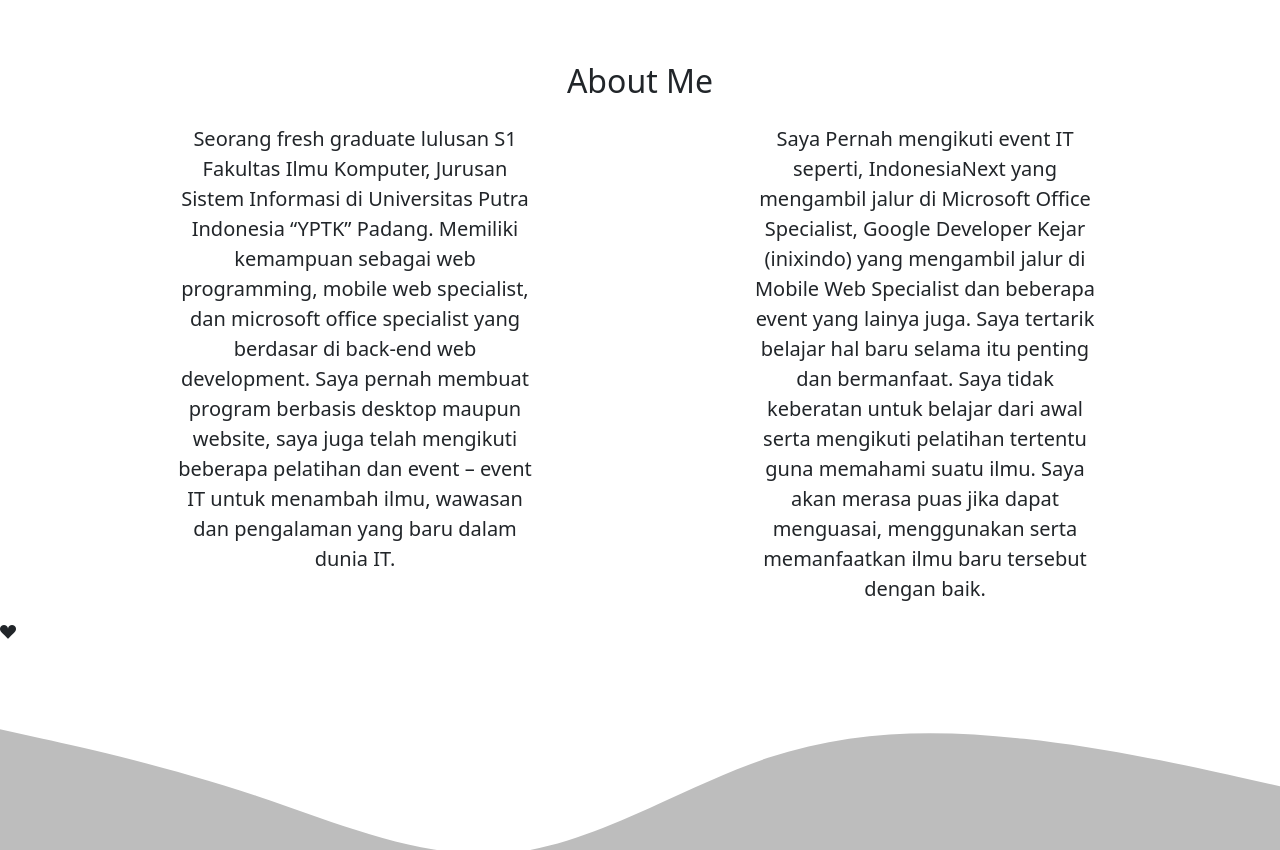
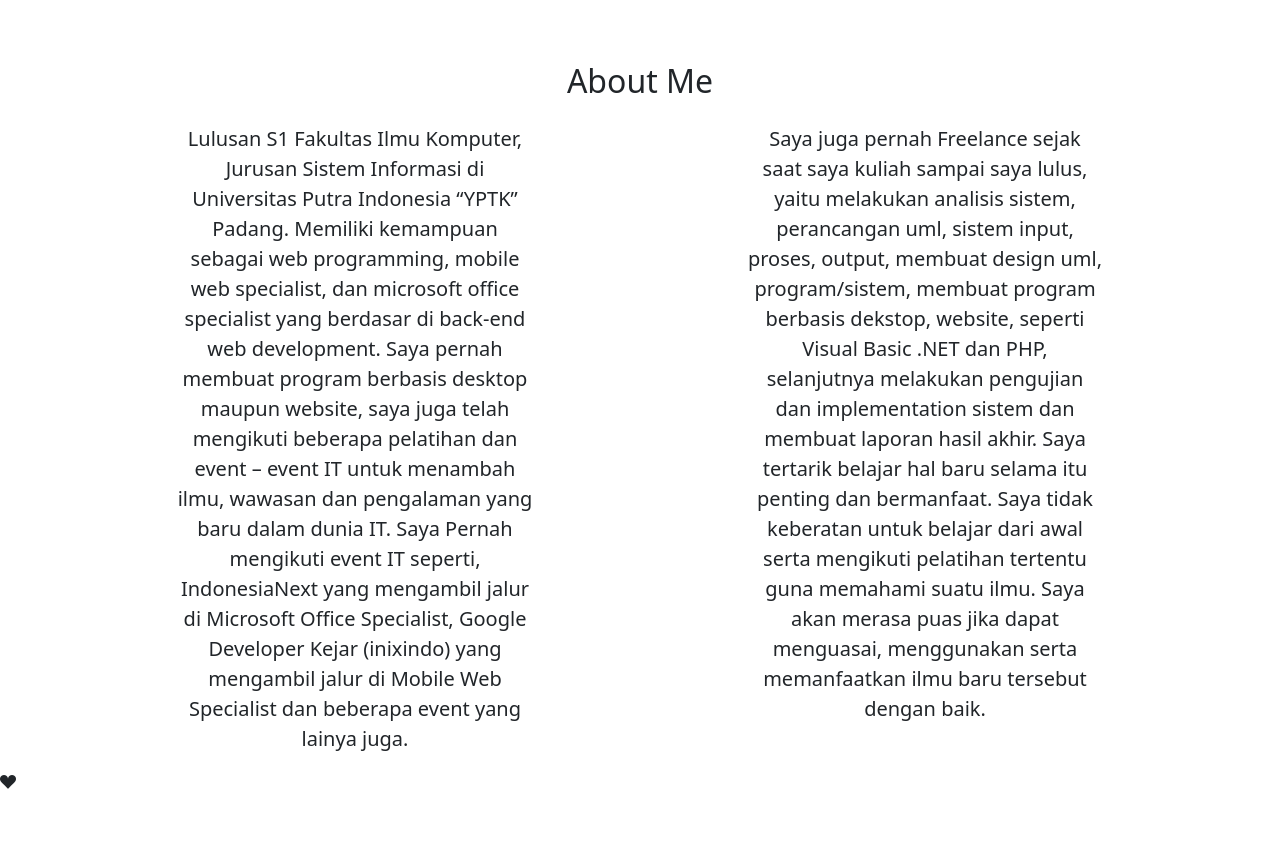
Before and after one commit to FaniAndrianto/faniandrianto.github.io, a plain HTML site: page index.html in a window 1280 px wide. Shown: the part 720-1570 px from the top of the page. Drawn offline with nearby package versions, Linux system fonts and the light colour scheme.

Commit message:
merubah about me

```diff
--- a/index.html
+++ b/index.html
@@ -75,10 +75,10 @@
         </div>
         <div class="row justify-content-around fs-5 text-center">
           <div class="col-md-4" data-aos="fade-right" data-aos-duration="1000">
-            <p>Seorang fresh graduate lulusan S1 Fakultas Ilmu Komputer, Jurusan Sistem Informasi di Universitas Putra Indonesia “YPTK” Padang. Memiliki kemampuan sebagai web programming, mobile web specialist, dan microsoft office specialist yang berdasar di back-end web development. Saya pernah membuat program berbasis desktop maupun website, saya juga telah mengikuti beberapa pelatihan dan event – event IT untuk menambah ilmu, wawasan dan pengalaman yang baru dalam dunia IT.</p>
+            <p>Lulusan S1 Fakultas Ilmu Komputer, Jurusan Sistem Informasi di Universitas Putra Indonesia “YPTK” Padang. Memiliki kemampuan sebagai web programming, mobile web specialist, dan microsoft office specialist yang berdasar di back-end web development. Saya pernah membuat program berbasis desktop maupun website, saya juga telah mengikuti beberapa pelatihan dan event – event IT untuk menambah ilmu, wawasan dan pengalaman yang baru dalam dunia IT. Saya Pernah mengikuti event IT seperti, IndonesiaNext yang mengambil jalur di Microsoft Office Specialist, Google Developer Kejar (inixindo) yang mengambil jalur di Mobile Web Specialist dan beberapa event yang lainya juga.</p>
           </div>
           <div class="col-md-4" data-aos="fade-left" data-aos-duration="1000" data-aos-delay="200">
-            <p>Saya Pernah mengikuti event IT seperti, IndonesiaNext yang mengambil jalur di Microsoft Office Specialist, Google Developer Kejar (inixindo) yang mengambil jalur di Mobile Web Specialist dan beberapa event yang lainya juga. Saya tertarik belajar hal baru selama itu penting dan bermanfaat. Saya tidak keberatan untuk belajar dari awal serta mengikuti pelatihan tertentu guna memahami suatu ilmu. Saya akan merasa puas jika dapat menguasai, menggunakan serta memanfaatkan ilmu baru tersebut dengan baik. </p>
+            <p>Saya juga pernah Freelance sejak saat saya kuliah sampai saya lulus, yaitu melakukan analisis sistem, perancangan uml, sistem input, proses, output, membuat design uml, program/sistem, membuat program berbasis dekstop, website, seperti Visual Basic .NET dan PHP, selanjutnya melakukan pengujian dan implementation sistem dan membuat laporan hasil akhir. Saya tertarik belajar hal baru selama itu penting dan bermanfaat. Saya tidak keberatan untuk belajar dari awal serta mengikuti pelatihan tertentu guna memahami suatu ilmu. Saya akan merasa puas jika dapat menguasai, menggunakan serta memanfaatkan ilmu baru tersebut dengan baik. </p>
           </div>
         </div>
       </div><i class="bi bi-suit-heart-fill"></i>
```
